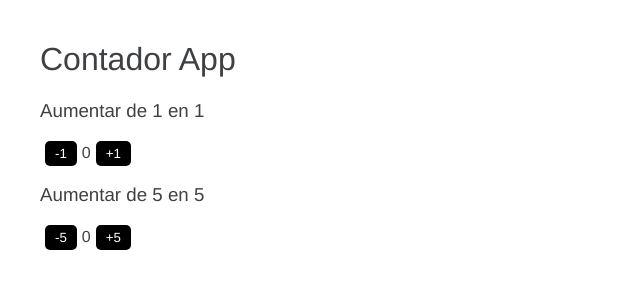
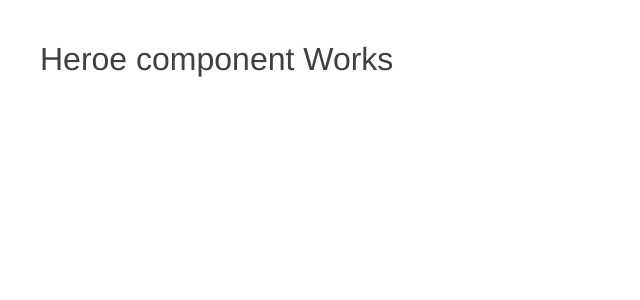
Before and after one commit to 3bort/cursoAngular, an Angular app in the folder 01-bases/: page / in a window 1280 px wide. Shown: the top 300 px of the page, without its empty margins (0-640 px from the left). Built offline with nearby package versions, Linux system fonts and the light colour scheme.

Commit message:
Añadir Componente Heroe
Creado un nuevo componente heroe con su fichero html, el componente con el decorador, con su selector y template exportación y añadido en app.module y app.component general

```diff
--- a/01-bases/src/app/app.component.html
+++ b/01-bases/src/app/app.component.html
@@ -1 +1,2 @@
-<app-contador></app-contador>
+<!-- <app-contador></app-contador> -->
+<app-heroe></app-heroe>
--- a/01-bases/src/app/app.module.ts
+++ b/01-bases/src/app/app.module.ts
@@ -2,12 +2,14 @@ import { NgModule } from '@angular/core';
 import { BrowserModule } from '@angular/platform-browser';
 
 import { AppComponent } from './app.component';
-import { ContadorComponent } from './contador.component';
+import { ContadorComponent } from './contador/contador.component';
+import { HeroeComponent } from './heroes/heroe/heroe.component';
 
 @NgModule({
   declarations: [
     AppComponent,
-    ContadorComponent
+    ContadorComponent,
+    HeroeComponent
   ],
   imports: [
     BrowserModule
--- /dev/null
+++ b/01-bases/src/app/heroes/heroe/heroe.component.html
@@ -0,0 +1 @@
+<h1>Heroe component Works</h1>
```
Also changed, not shown: 01-bases/src/app/heroes/heroe/heroe.component.ts (added, +10 -0 lines), 01-bases/src/app/contador/contador.component.ts (renamed from 01-bases/src/app/contador.component.ts).
